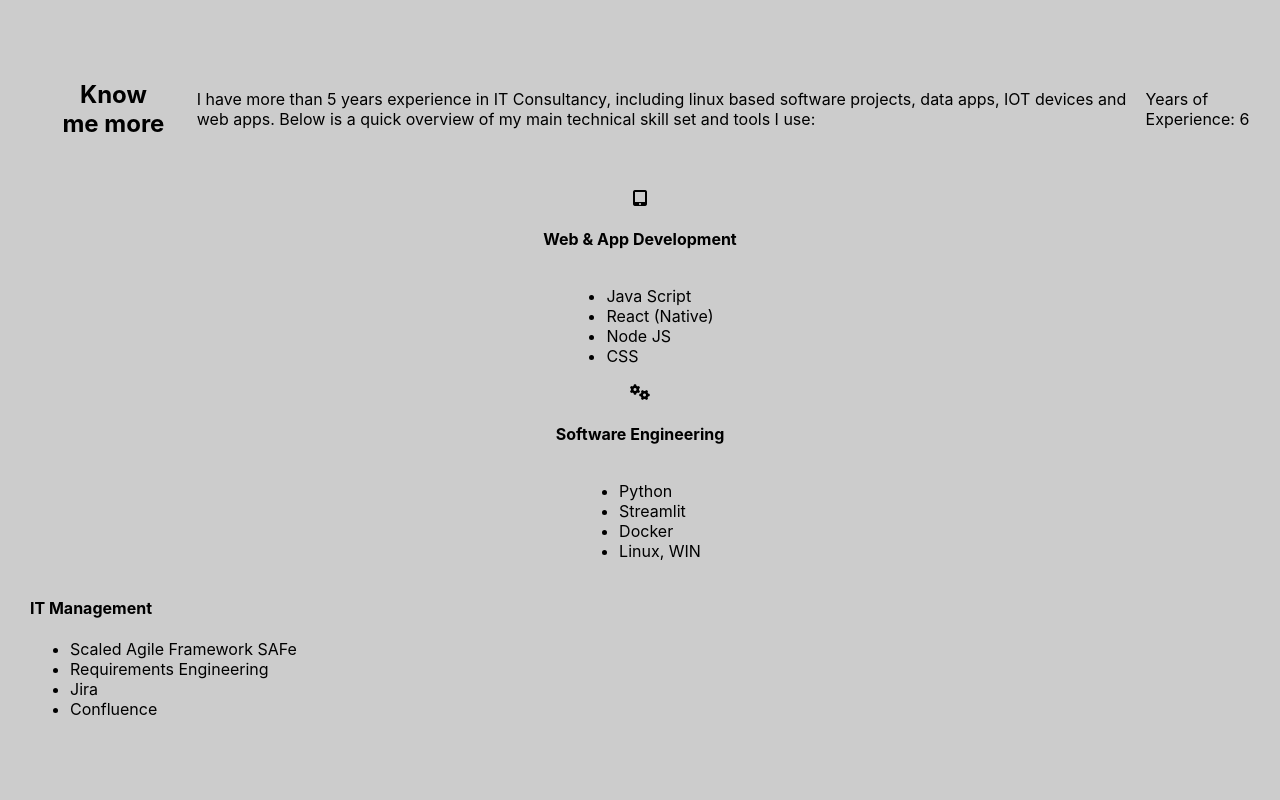
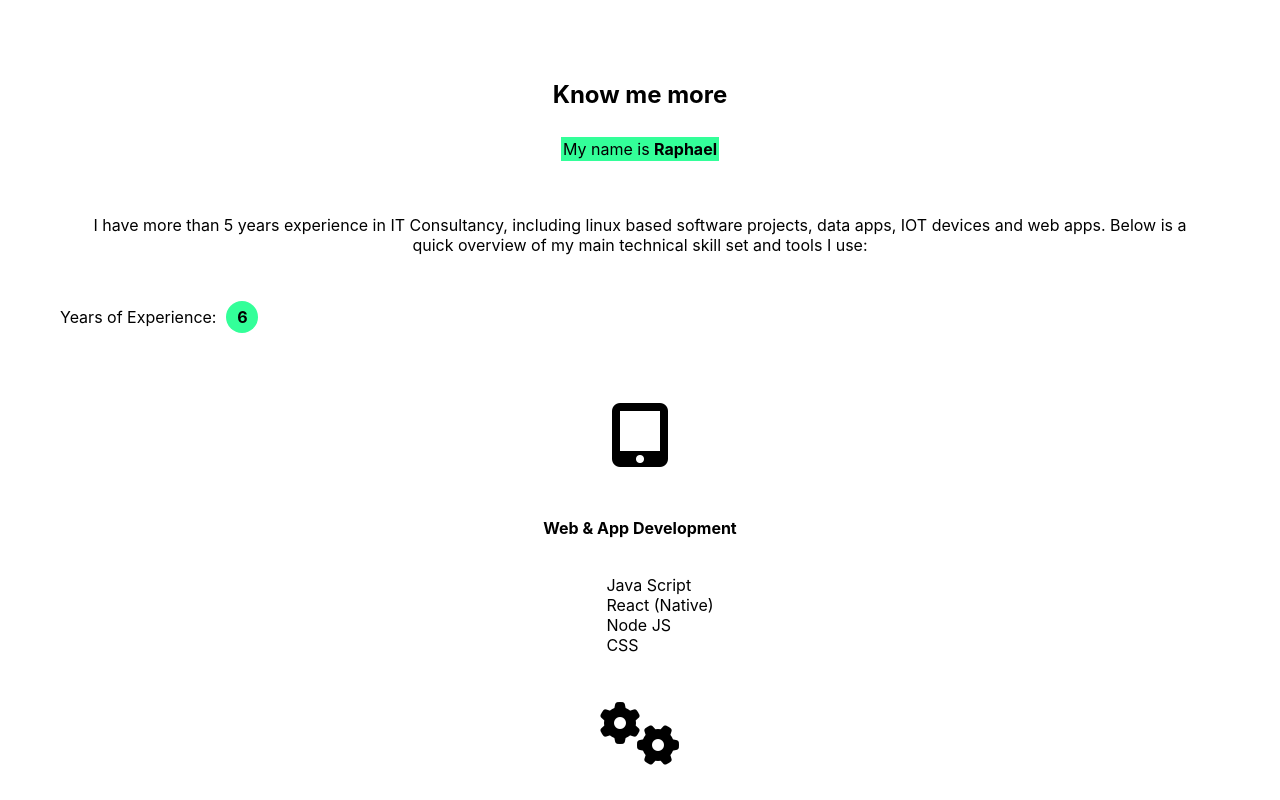
Before and after one commit to RaphaelBecker/myWebsite, a React (Create React App) app in the folder frontend/: page / in a window 1280 px wide. Shown: the part 1060-1860 px from the top of the page. Built offline with nearby package versions, Linux system fonts and the light colour scheme; the HTML template or start-up script is replaced by a standard one.

Commit message:
some progress

```diff
--- a/frontend/src/App.js
+++ b/frontend/src/App.js
@@ -12,7 +12,10 @@ const styles = {
     background: "#33FF99",
   },
   skills: {
-    background: "#CCCCCC",
+    background: "#FFFFFF",
+  },
+  projects: {
+    background: "#F6F6F6",
   },
 };
 
@@ -44,7 +47,7 @@ function App() {
       <section ref={skillRef} style={styles.skills}>
         <Skills />
       </section>
-      <section ref={projectsRef} className="section contact">
+      <section ref={projectsRef} style={styles.projects}>
         <Projects />
       </section>
       <section ref={contactRef} className="section contact">
--- a/frontend/src/Components/Intro.js
+++ b/frontend/src/Components/Intro.js
@@ -66,7 +66,7 @@ const Intro = ({ scrollToRef }) => {
                 variant="seconday"
                 onClick={() => scrollToRef("contactRef")}
               >
-                <i class="fa-solid fa-envelope"></i> <u>contact me </u>
+                <i className="fa-solid fa-envelope"></i> <u>contact me </u>
               </Button>
             </Col>
           </Row>
--- a/frontend/src/Components/Navbar.js
+++ b/frontend/src/Components/Navbar.js
@@ -11,19 +11,19 @@ function Header({ scrollToRef }) {
         <Navbar.Collapse id="responsive-navbar-nav">
           <Nav className="me-auto">
             <Nav.Link href="#linkedIn">
-              <i class="fa-brands fa-linkedin"></i>
+              <i className="fa-brands fa-linkedin"></i>
             </Nav.Link>
             <Nav.Link href="#instagram">
-              <i class="fa-brands fa-instagram"></i>
+              <i className="fa-brands fa-instagram"></i>
             </Nav.Link>
             <Nav.Link href="#twitter">
-              <i class="fa-brands fa-twitter"></i>
+              <i className="fa-brands fa-twitter"></i>
             </Nav.Link>
             <Nav.Link href="#youtube">
-              <i class="fa-brands fa-youtube"></i>
+              <i className="fa-brands fa-youtube"></i>
             </Nav.Link>
             <Nav.Link href="#github">
-              <i class="fa-brands fa-github"></i>
+              <i className="fa-brands fa-github"></i>
             </Nav.Link>
           </Nav>
           <Nav>
--- a/frontend/src/Components/Skills.js
+++ b/frontend/src/Components/Skills.js
@@ -1,7 +1,28 @@
 import React from "react";
 import { Container, Row, Col } from "react-bootstrap";
+import SkillCard from "./SmallComponents/SkillCard";
 
-const cardStyles = {
+const mySpringGreen = "#33FF99";
+
+const skillset = {
+  webDev: {
+    icon: "fa-solid fa-tablet-screen-button",
+    title: "Web & App Development",
+    skills: ["Java Script", "React (Native)", "Node JS", "CSS"],
+  },
+  softEng: {
+    icon: "fa-solid fa-gears",
+    title: "Software Engineering",
+    skills: ["Python", "C", "Docker", "Linux"],
+  },
+  itConsult: {
+    icon: "fa-solid fa-business-time",
+    title: "IT-Management",
+    skills: ["SAFe", "Requirements Engineering", "Jira", "Confluence"],
+  },
+};
+
+const componentStyles = {
   container: {
     height: "100vh",
     padding: 30,
@@ -9,6 +30,18 @@ const cardStyles = {
   skillIntro: {
     display: "flex",
     alignItems: "center",
+  },
+  circleStyles: {
+    width: "32px",
+    height: "32px",
+    borderRadius: "50%",
+    display: "flex",
+    justifyContent: "center",
+    alignItems: "center",
+    backgroundColor: mySpringGreen,
+    color: "black",
+    fontWeight: "bold",
+    fontSize: "16px",
   },
 };
 
@@ -33,66 +66,45 @@ const Skills = () => {
   }
 
   return (
-    <Container style={cardStyles.container}>
-      <Row style={cardStyles.skillIntro}>
+    <Container style={componentStyles.container}>
+      <Row style={componentStyles.skillIntro}>
         <center style={{ padding: 30 }}>
           <h1>
             <b>Know me more</b>
           </h1>
+          <Container style={{ padding: 10 }}>
+            <span style={{ backgroundColor: mySpringGreen, padding: 2 }}>
+              <Container style={{ display: "inline" }}>
+                My name is <b>Raphael</b>
+              </Container>
+            </span>
+          </Container>
+
+          <Col md={7}>
+            <p style={{ padding: 30 }}>
+              I have more than 5 years experience in IT Consultancy, including
+              linux based software projects, data apps, IOT devices and web
+              apps. Below is a quick overview of my main technical skill set and
+              tools I use:
+            </p>
+          </Col>
+          <Col md={2} style={{ display: "flex", alignItems: "center" }}>
+            <span style={{ marginRight: "10px" }}>Years of Experience:</span>
+            <div style={componentStyles.circleStyles}>
+              {getYearsSince(startWorkLive)}
+            </div>
+          </Col>
         </center>
-        <Col md={7}>
-          <p>
-            I have more than 5 years experience in IT Consultancy, including
-            linux based software projects, data apps, IOT devices and web apps.
-            Below is a quick overview of my main technical skill set and tools I
-            use:
-          </p>
-        </Col>
-        <Col md={3}>Years of Experience: {getYearsSince(startWorkLive)}</Col>
       </Row>
-      <Row>
+      <Row style={{ marginTop: 10 }}>
         <Col>
-          <center>
-            <i class="fa-solid fa-tablet-screen-button"></i>
-            <h4>Web & App Development</h4>
-          </center>
-
-          <div style={{ display: "flex", justifyContent: "center" }}>
-            <div>
-              <ul>
-                <li>Java Script</li>
-                <li>React (Native)</li>
-                <li>Node JS</li>
-                <li>CSS</li>
-              </ul>
-            </div>
-          </div>
+          <SkillCard {...skillset.webDev} />
         </Col>
         <Col>
-          <center>
-            <i class="fa-solid fa-gears"></i>
-            <h4>Software Engineering</h4>
-          </center>
-          <div style={{ display: "flex", justifyContent: "center" }}>
-            <div>
-              {" "}
-              <ul>
-                <li>Python</li>
-                <li>Streamlit</li>
-                <li>Docker</li>
-                <li>Linux, WIN</li>
-              </ul>
-            </div>
-          </div>
+          <SkillCard {...skillset.softEng} />
         </Col>
         <Col>
-          <h4>IT Management</h4>
-          <ul>
-            <li>Scaled Agile Framework SAFe</li>
-            <li>Requirements Engineering</li>
-            <li>Jira</li>
-            <li>Confluence</li>
-          </ul>
+          <SkillCard {...skillset.itConsult} />
         </Col>
       </Row>
     </Container>
--- /dev/null
+++ b/frontend/src/Components/SmallComponents/SkillCard.js
@@ -0,0 +1,28 @@
+import React from "react";
+
+const SkillCard = ({ icon, title, skills }) => {
+  const classString = icon;
+  return (
+    <div>
+      <center>
+        <div style={{ padding: 30, color: "AAAAAA" }}>
+          <i className={`${classString}`} style={{ fontSize: "4em" }}></i>
+        </div>
+
+        <h4>{title}</h4>
+      </center>
+
+      <div style={{ display: "flex", justifyContent: "center" }}>
+        <div>
+          <ul style={{ listStyleType: "none" }}>
+            {skills.map((skill, index) => (
+              <li key={index}>{skill}</li>
+            ))}
+          </ul>
+        </div>
+      </div>
+    </div>
+  );
+};
+
+export default SkillCard;
```
